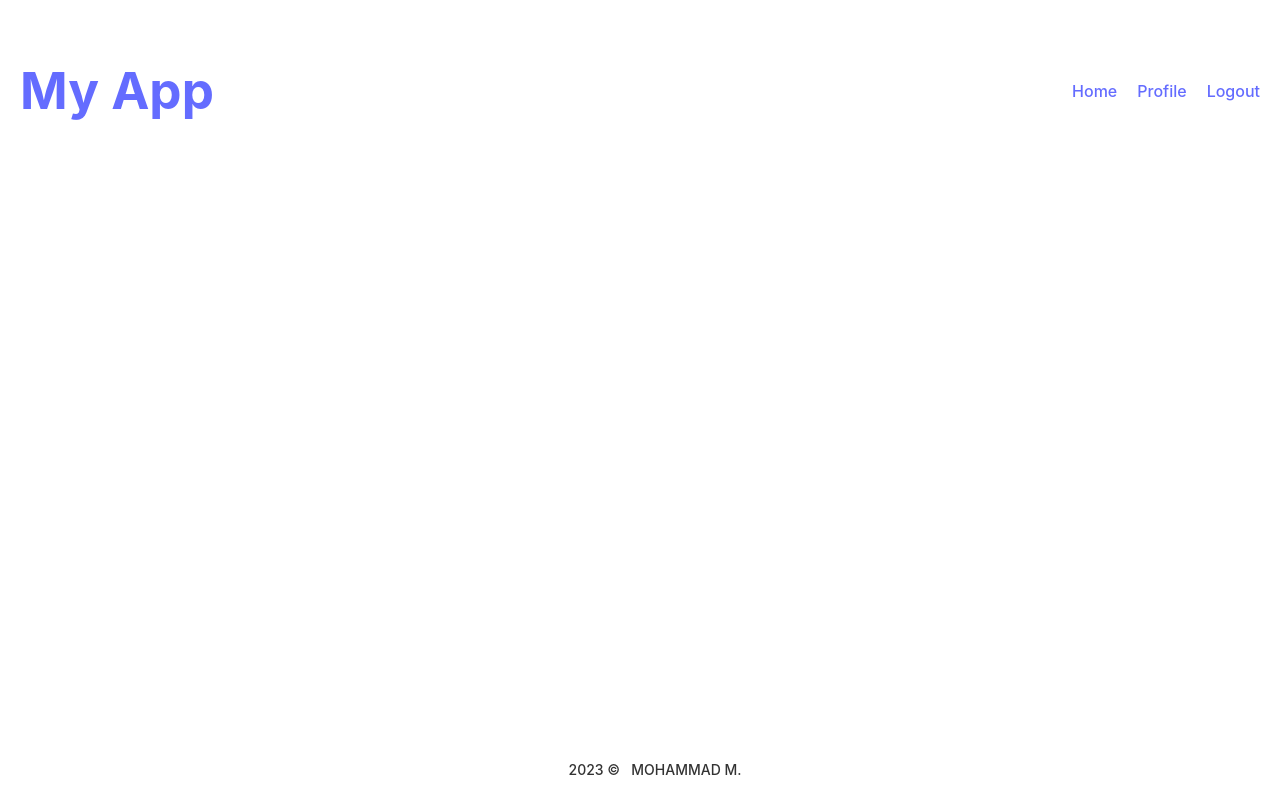
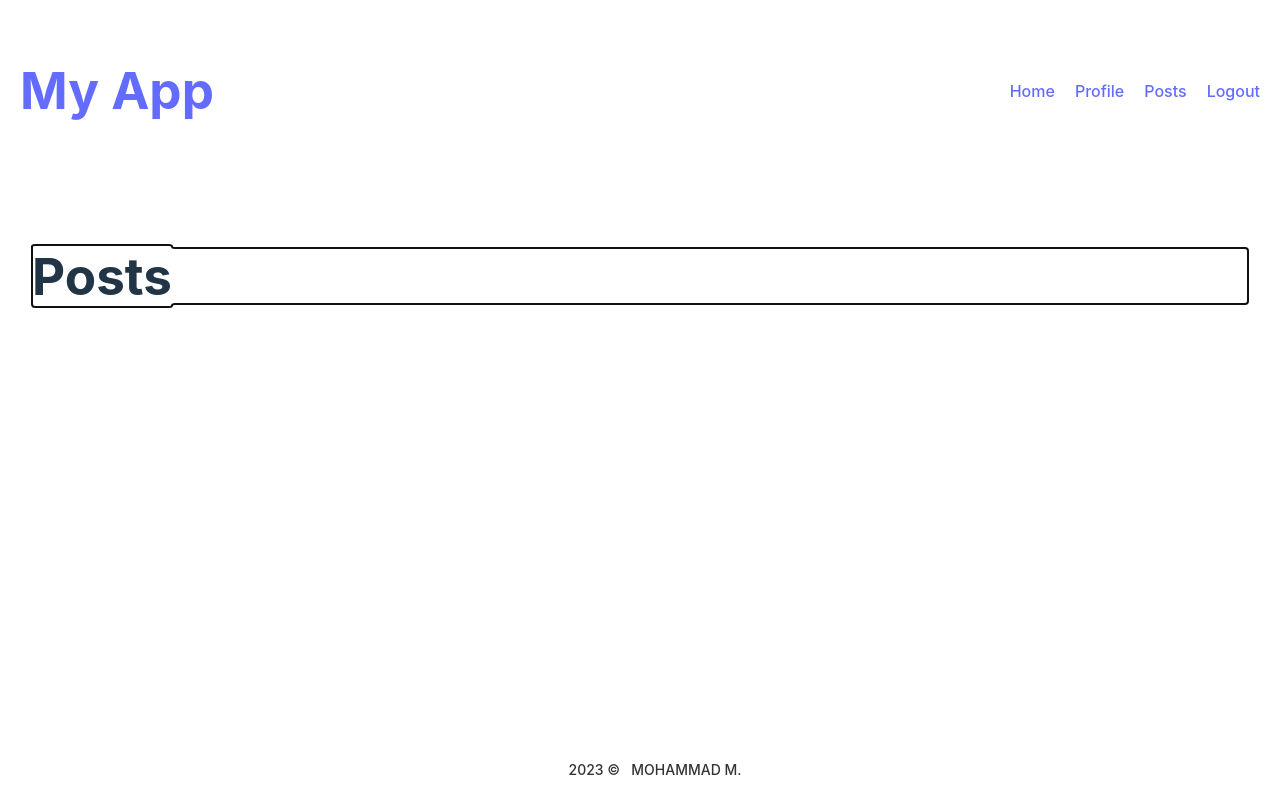
Before and after one commit to Mojens/Mandatory-Assignment-2-FullStack-NodeJS, a Svelte app in the folder client/: page /posts in a window 1280 px wide. Built offline with nearby package versions, Linux system fonts and the light colour scheme; sample sign-in values are in the browser's storage.

Commit message:
creating the post section and doing it for privateRoute also

```diff
--- a/client/src/App.svelte
+++ b/client/src/App.svelte
@@ -9,6 +9,7 @@
     import ResetPassword from "./pages/reset_password/ResetPassword.svelte";
     import PrivateRoute from "./PrivateRoute.svelte";
     import Profile from "./pages/profile/Profile.svelte";
+    import Posts from "./pages/posts/Posts.svelte";
 </script>
 
 <Router>
@@ -21,5 +22,8 @@
     <PrivateRoute path="/profile" let:location>
         <Profile />
     </PrivateRoute>
+    <PrivateRoute path="/posts" let:location>
+        <Posts />
+    </PrivateRoute>
 </Router>
 <Footer />
--- a/client/src/components/navbar/Navbar.svelte
+++ b/client/src/components/navbar/Navbar.svelte
@@ -14,6 +14,12 @@
             ? {
                   path: "/profile",
                   name: "Profile",
+              }
+            : null,
+        $user
+            ? {
+                  path: "/posts",
+                  name: "Posts",
               }
             : null,
         $user
@@ -51,7 +57,12 @@
         <div class="nav-links">
             {#each navigationLinks as link}
                 {#if link.name === "Logout"}
-                    <a class="nav-link" href="/login" on:click={handleLogout}  on:keypress={handleLogout}>{link.name}</a>
+                    <a
+                        class="nav-link"
+                        href="/login"
+                        on:click={handleLogout}
+                        on:keypress={handleLogout}>{link.name}</a
+                    >
                 {:else}
                     <Link class="nav-link" to={link.path}>{link.name}</Link>
                 {/if}
--- /dev/null
+++ b/client/src/pages/posts/Posts.svelte
@@ -0,0 +1,11 @@
+<script>
+
+</script>
+<main>
+<h1>
+    Posts
+</h1>
+</main>
+<style>
+
+</style>
```
